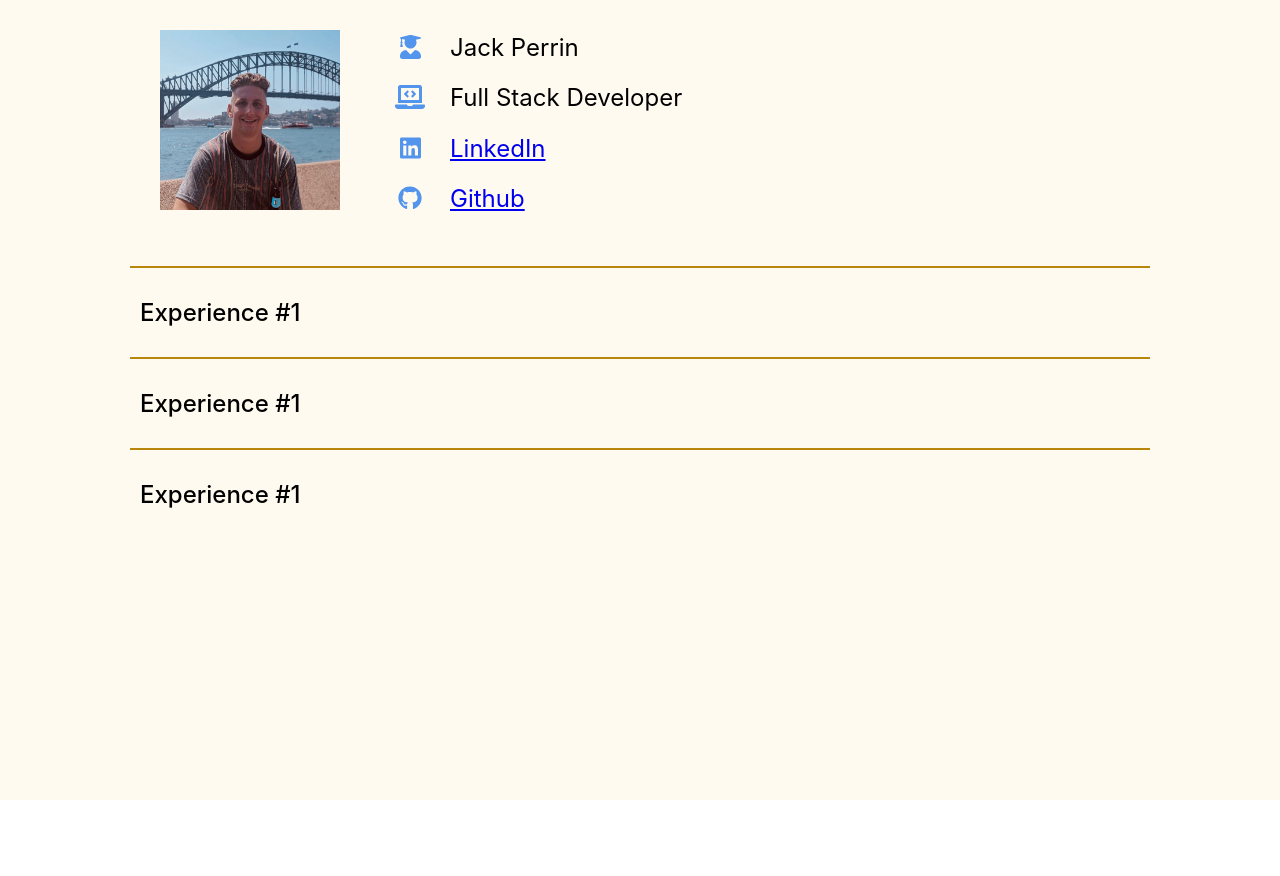
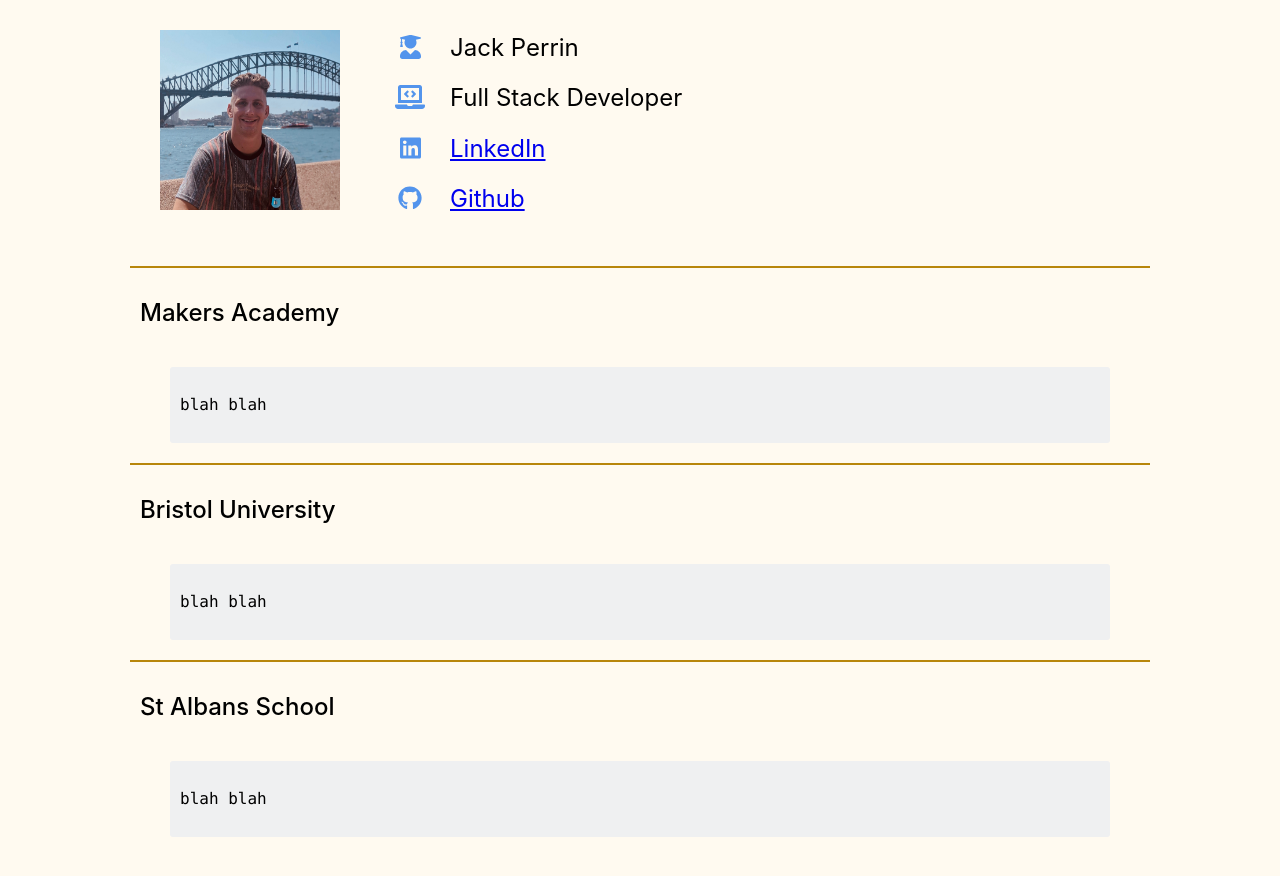
Before and after one commit to perrinjack/portfolio, a React (Create React App) app: page / in a window 1280 px wide. Shown: the top 876 px of the page. Before the commit the page ends 800 px from the top, so only its background shows below. Built offline with nearby package versions, Linux system fonts and the light colour scheme; the HTML template or start-up script is replaced by a standard one.

Commit message:
Experience summary in markdown added

```diff
--- a/package.json
+++ b/package.json
@@ -17,6 +17,7 @@
     "node-sass": "^4.14.1",
     "react": "^16.13.1",
     "react-dom": "^16.13.1",
+    "react-markdown": "^4.3.1",
     "react-scripts": "3.4.3",
     "typescript": "^3.7.5"
   },
--- a/src/App.tsx
+++ b/src/App.tsx
@@ -9,9 +9,9 @@ function App() {
         <Header />
 
         <div className="experience-container">
-          <Experience data="hello" />
-          <Experience data="hello" />
-          <Experience data="hello" />
+          <Experience title="Makers Academy" summary="blah blah" />
+          <Experience title="Bristol University" summary="blah blah" />
+          <Experience title="St Albans School" summary="blah blah" />
         </div>
       </div>
     </div>
--- a/src/components/experience.tsx
+++ b/src/components/experience.tsx
@@ -1,15 +1,18 @@
 import React from 'react';
-
+import ReactMarkdown from 'react-markdown';
 import '../App.scss';
 import '../styles/experience.scss';
 type EmployerCardProps = {
-  data: string;
+  data?: string;
+  title: string;
+  summary: string;
 };
 
-const Experience = ({ data }: EmployerCardProps) => {
+const Experience = ({ data, title, summary }: EmployerCardProps) => {
   return (
     <div className="experience">
-      <div className="experience-title">Experience #1</div>
+      <div className="experience-title">{title}</div>
+      <ReactMarkdown className="code-block" source={summary} />
     </div>
   );
 };
```
Also changed, not shown: 1 other file (tests, documents, lock files or other folders).
